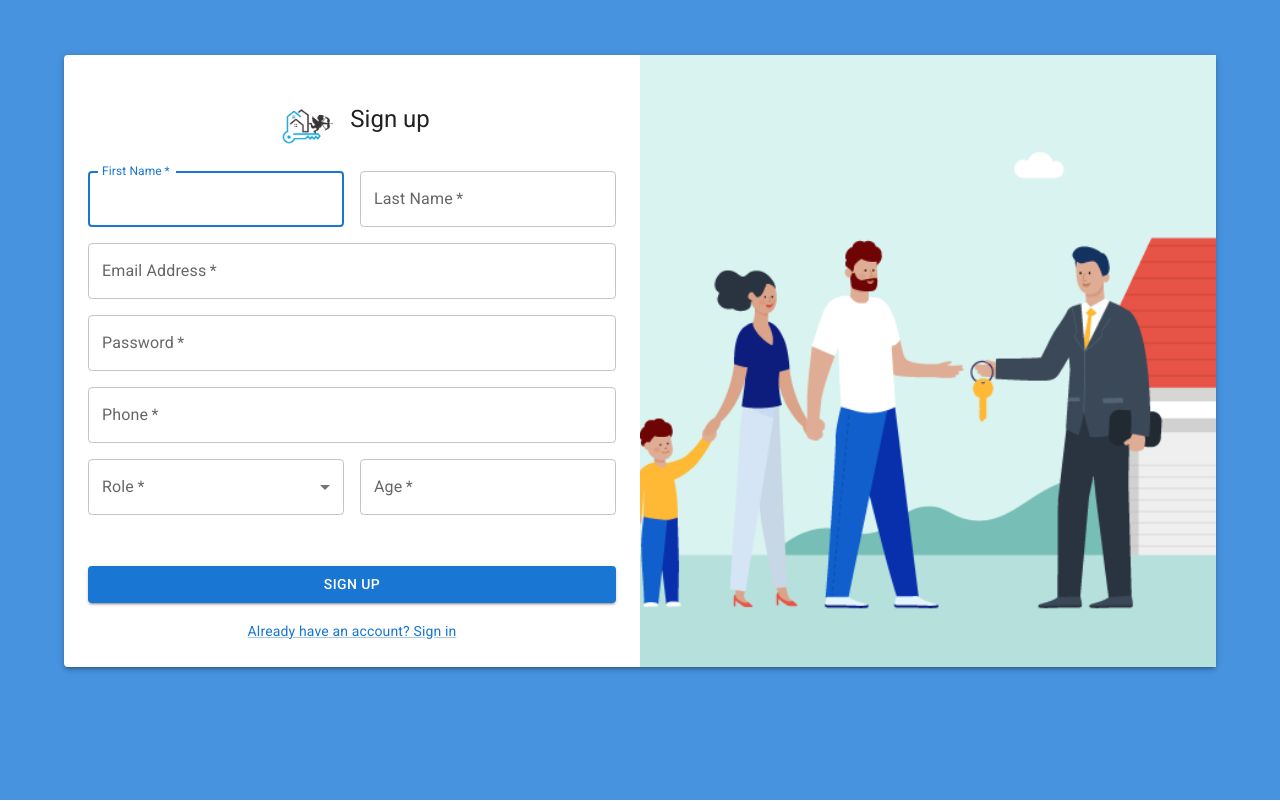
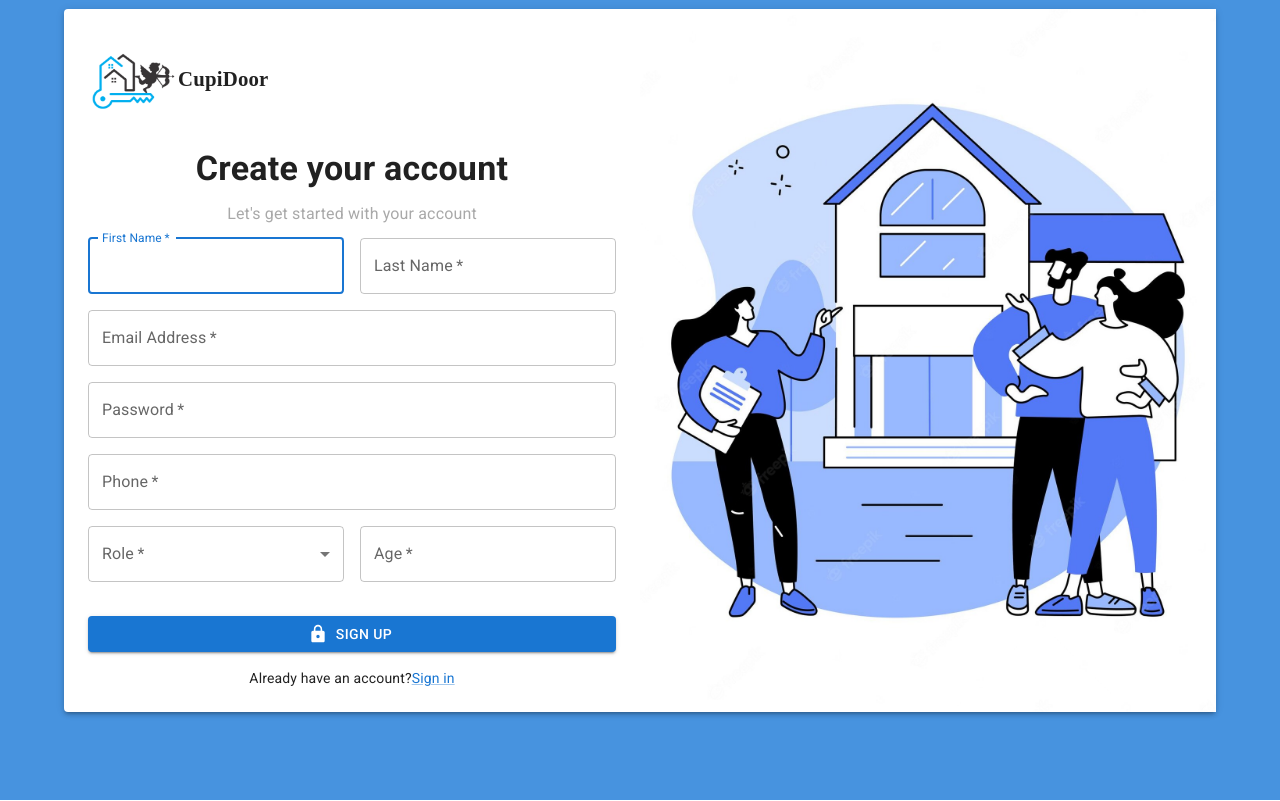
Before and after one commit to itayhashay/cupidoor, a React (Create React App) app in the folder client/: page / in a window 1280 px wide. Built offline with nearby package versions, Linux system fonts and the light colour scheme.

Commit message:
Sign up refactoring

```diff
--- a/client/src/components/Landing/SignUp.tsx
+++ b/client/src/components/Landing/SignUp.tsx
@@ -1,5 +1,6 @@
 import { useEffect, useState } from "react";
 import { useLocation, useNavigate } from "react-router-dom";
+import LockIcon from '@mui/icons-material/Lock';
 import {
   Avatar,
   Button,
@@ -83,6 +84,10 @@ const SignUpPage = ({ onTogglePage }: SignUpPageProps) => {
               <Paper elevation={3}>
                 <Grid container>
                   <Grid item xs={6} padding={3}>
+                    <Box display={"flex"} justifyContent={"space-between"} width={100} alignItems={"center"}>
+                      <img src="/favicon.png" width={90}></img>
+                      <Typography fontWeight={"bold"} fontFamily={"Roboto sans-serif"} fontSize={"1.3rem"}>CupiDoor</Typography>
+                    </Box>
                     <Box
                       component="form"
                       noValidate
@@ -96,9 +101,13 @@ const SignUpPage = ({ onTogglePage }: SignUpPageProps) => {
                       }}
                     >
                       <Box display={"flex"} justifyContent={"center"}>
-                        <LogoImg src={Logo}></LogoImg>
-                        <Typography component="h1" variant="h5">
-                          Sign up
+                        <Typography variant="h4" fontWeight={"bold"}>
+                          Create your account
+                        </Typography>
+                      </Box>
+                      <Box display={"flex"} justifyContent={"center"}>
+                        <Typography variant="subtitle1" color={"#A9A9A9"} >
+                          Let's get started with your account
                         </Typography>
                       </Box>
 
@@ -230,14 +239,19 @@ const SignUpPage = ({ onTogglePage }: SignUpPageProps) => {
                           fullWidth
                           variant="contained"
                           sx={{ mt: 3, mb: 2 }}
+                          startIcon={<LockIcon></LockIcon>}
                         >
                           Sign Up
                         </Button>
                         <Grid container justifyContent="center">
                           <Grid item>
-                            <Link variant="body2" onClick={onTogglePage}>
-                              Already have an account? Sign in
-                            </Link>
+                            <Typography variant="body2">
+                              Already have an account?
+                              <Link variant="body2" onClick={onTogglePage}>
+                                Sign in
+                              </Link>
+                            </Typography>
+
                           </Grid>
                         </Grid>
                       </Grid>
@@ -247,7 +261,7 @@ const SignUpPage = ({ onTogglePage }: SignUpPageProps) => {
                     item
                     xs={6}
                     sx={{
-                      backgroundImage: "url(/illustration.png)",
+                      backgroundImage: "url(/signUp.jpg)",
                       backgroundRepeat: "no-repeat",
                       backgroundColor: (t) =>
                         t.palette.mode === "light"
```
Also changed, not shown: client/public/signUp.jpg (added).
